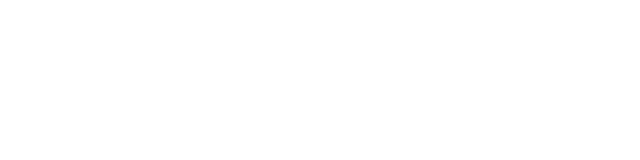
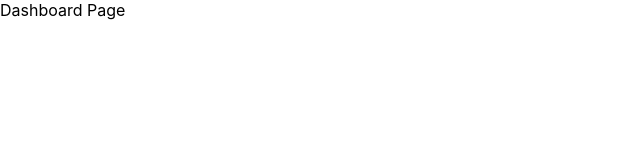
Before and after one commit to esc-group4/tsh_sys_frontend, a React (Create React App) app: page /home in a window 1280 px wide. Before the commit this address had no page. Shown: the top 160 px of the page, without its empty margins (0-640 px from the left). Built offline with nearby package versions, Linux system fonts and the light colour scheme.

Commit message:
modify directory name, router

```diff
--- a/src/App.tsx
+++ b/src/App.tsx
@@ -2,7 +2,7 @@
 import logo from './assets/logo.svg'
 import ExampleComp from './components/exampleComponent/ExampleComp'
 import { BrowserRouter as Router, Routes, Route, Navigate } from 'react-router-dom'
-import Dashboard from './pages/Dashboard/Dashboard'
+import EmployeeHome from './pages/employeeHome/employeeHome'
 import Login from './pages/Login/Login'
 
 function App() {
@@ -10,9 +10,8 @@
     <div>
       <Router>
         <Routes>
-          <Route path="/" element={<Navigate to="/login" />} />
-          <Route path="/login" element={<Login />} />
-          <Route path="/dashboard" element={<Dashboard />} />
+          <Route path="/" element={<Login />} />
+          <Route path="/home" element={<EmployeeHome/>} />
         </Routes>
       </Router>
     </div>
--- a/src/pages/Dashboard/Dashboard.tsx
+++ /dev/null
@@ -1,7 +0,0 @@
-import React from 'react'
-
-const Dashboard: React.FC = () => {
-  return <div>Dashboard Page</div>
-}
-
-export default Dashboard
--- /dev/null
+++ b/src/pages/employeeHome/employeeHome.tsx
@@ -0,0 +1,7 @@
+import React from 'react'
+
+const employeeHome: React.FC = () => {
+  return <div>Dashboard Page</div>
+}
+
+export default employeeHome
```
